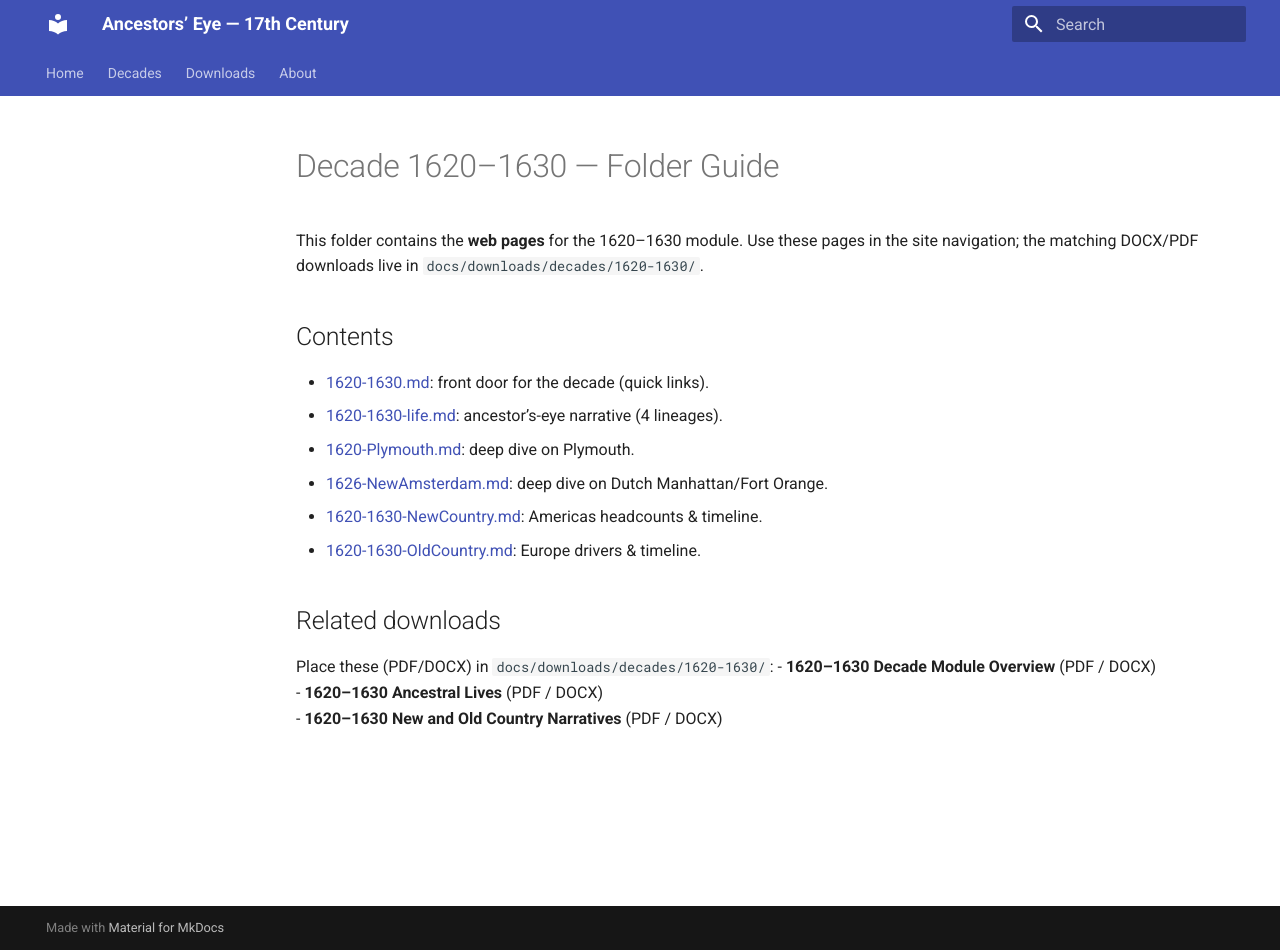
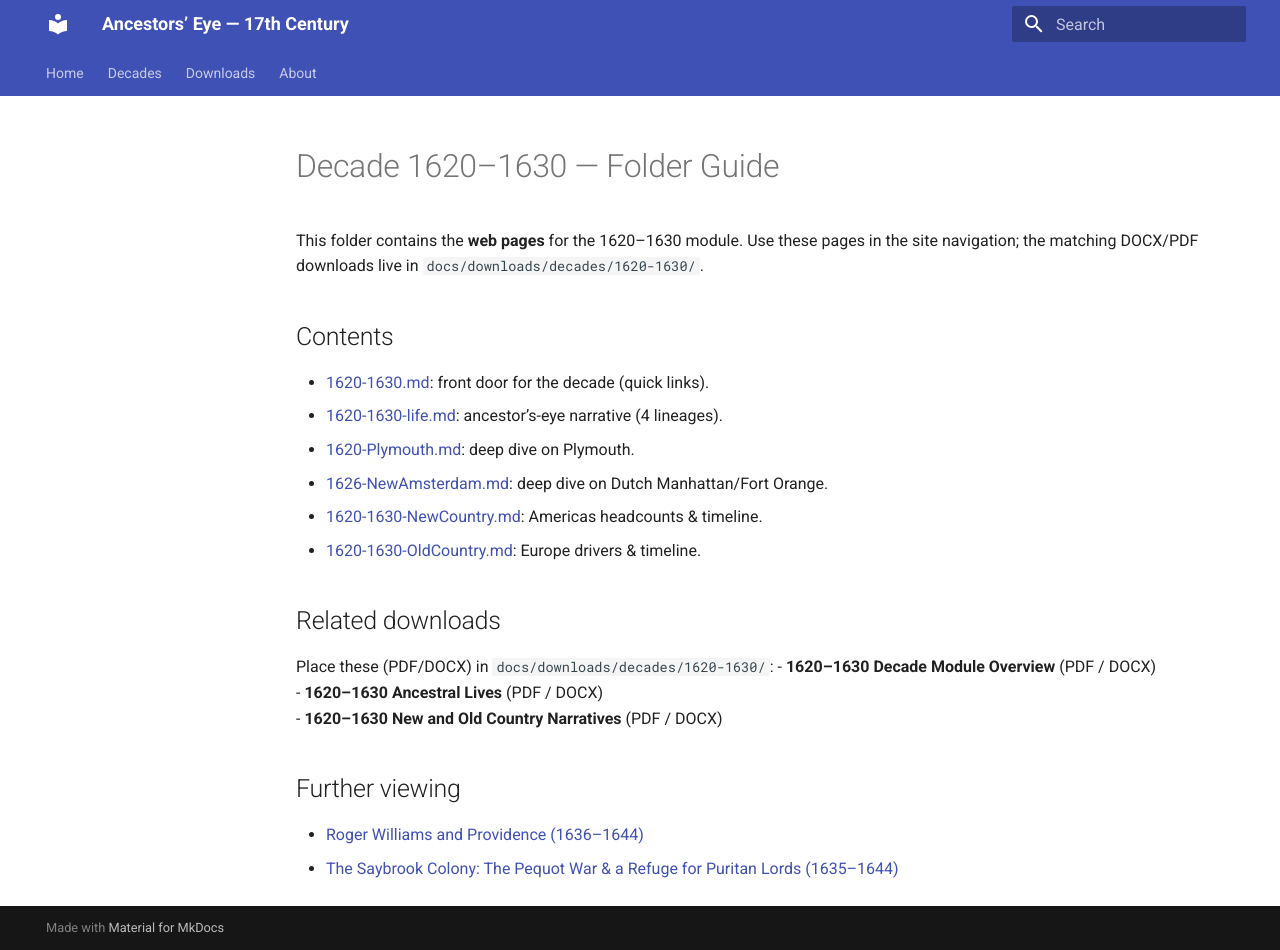
Before and after one commit to BillWorstell/WorstellWitnessWaybackMachine, an MkDocs documentation site: the page built from docs/decades/1620-1630/ReadMe.md, in a window 1280 px wide and 950 px high. Built offline with MkDocs 1.6.1 and Material for MkDocs 9.7.7, drawn with Linux system fonts in a browser that asks for light colours.

Commit message:
Update ReadMe.md

```diff
--- a/docs/decades/1620-1630/ReadMe.md
+++ b/docs/decades/1620-1630/ReadMe.md
@@ -15,3 +15,7 @@ Place these (PDF/DOCX) in `docs/downloads/decades/1620-1630/`:
 - **1620–1630 Decade Module Overview** (PDF / DOCX)
 - **1620–1630 Ancestral Lives** (PDF / DOCX)
 - **1620–1630 New and Old Country Narratives** (PDF / DOCX)
+
+## Further viewing
+- [Roger Williams and Providence (1636–1644)](https://www.youtube.com/watch?v=fDRJTnQKFzU)
+- [The Saybrook Colony: The Pequot War & a Refuge for Puritan Lords (1635–1644)](https://www.youtube.com/watch?v=9l0PlNGDFZM)
```
